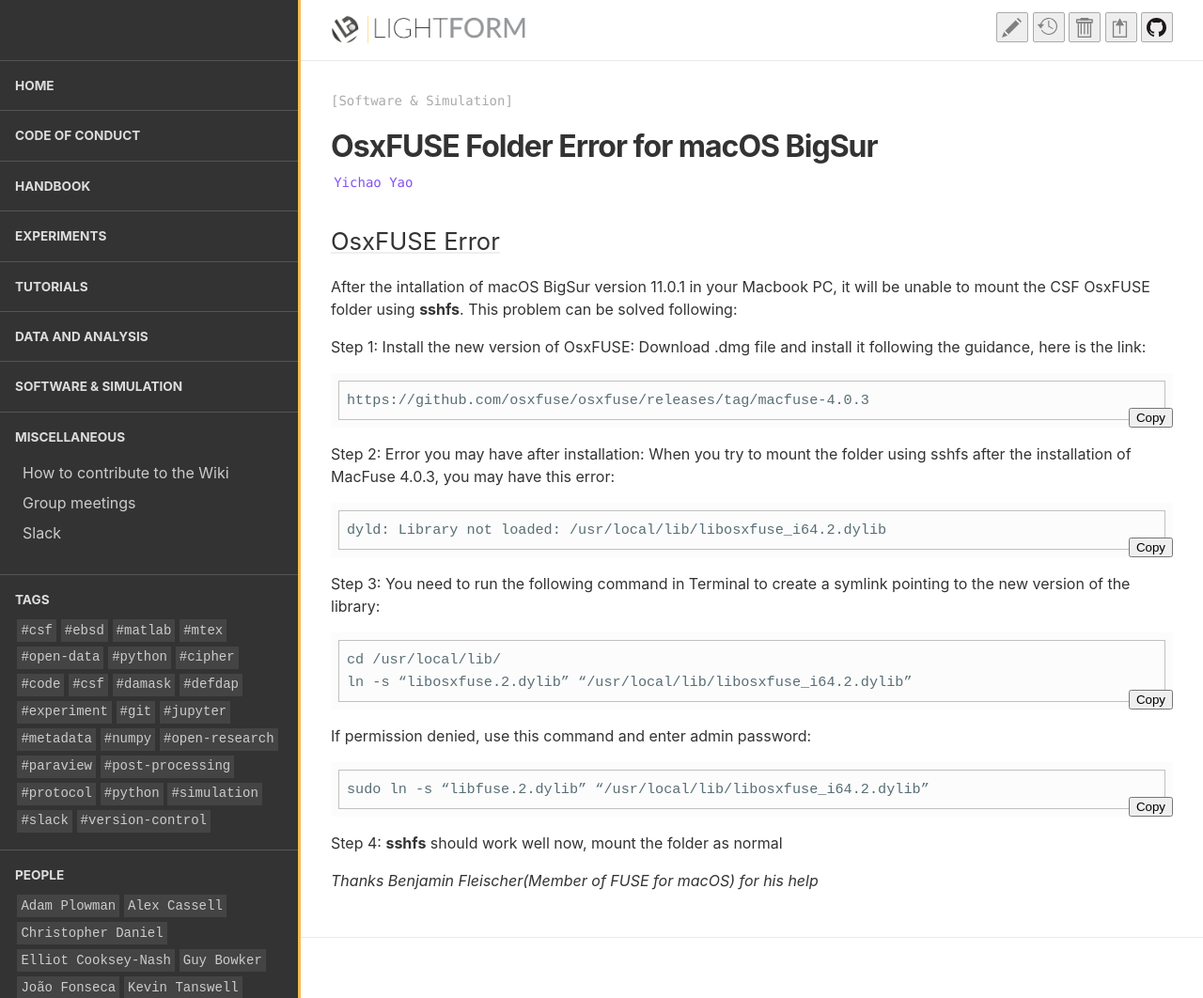
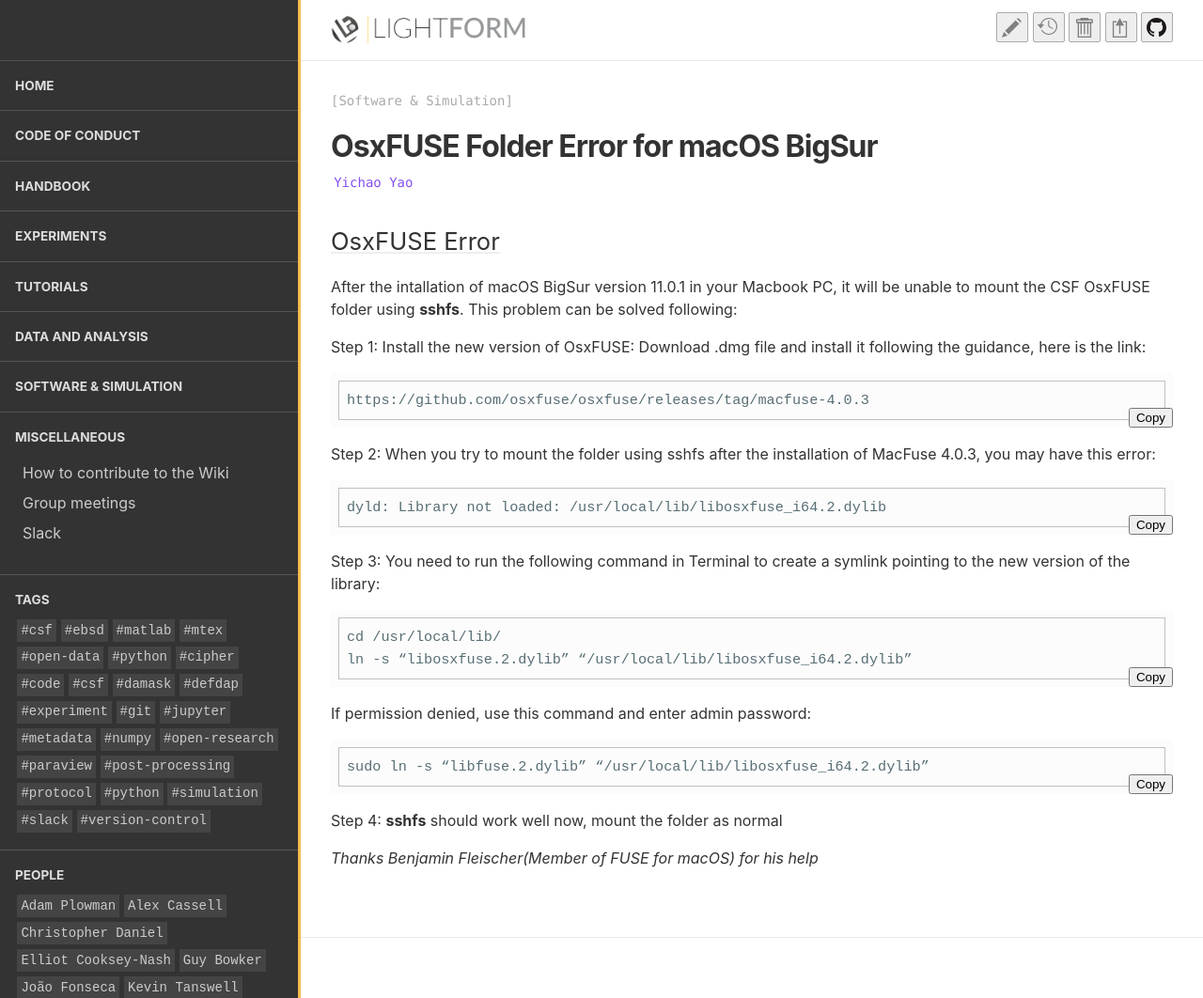
Before and after one commit to LightForm-group/wiki, a Jekyll site: the page built from collections/_software_and_simulation/OsxFUSE_Error.md, in a window 1280 px wide and 1062 px high. Shown: the whole window at 94% size. Built offline with Jekyll 4.4.1, drawn with Linux system fonts in a browser that asks for light colours; nearby versions of some CDN libraries.

Commit message:
Update OsxFUSE_Error.md

````diff
--- a/collections/_software_and_simulation/OsxFUSE_Error.md
+++ b/collections/_software_and_simulation/OsxFUSE_Error.md
@@ -13,8 +13,7 @@
 https://github.com/osxfuse/osxfuse/releases/tag/macfuse-4.0.3
 ```
 
-Step 2: Error you may have after installation:
-When you try to mount the folder using sshfs after the installation of MacFuse 4.0.3, you may have this error:
+Step 2: When you try to mount the folder using sshfs after the installation of MacFuse 4.0.3, you may have this error:
 ```
 dyld: Library not loaded: /usr/local/lib/libosxfuse_i64.2.dylib
 ```
````
